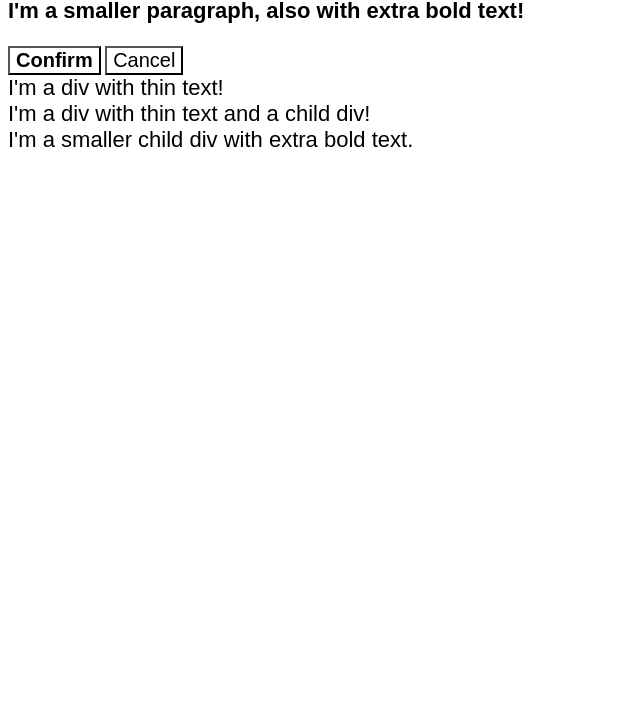
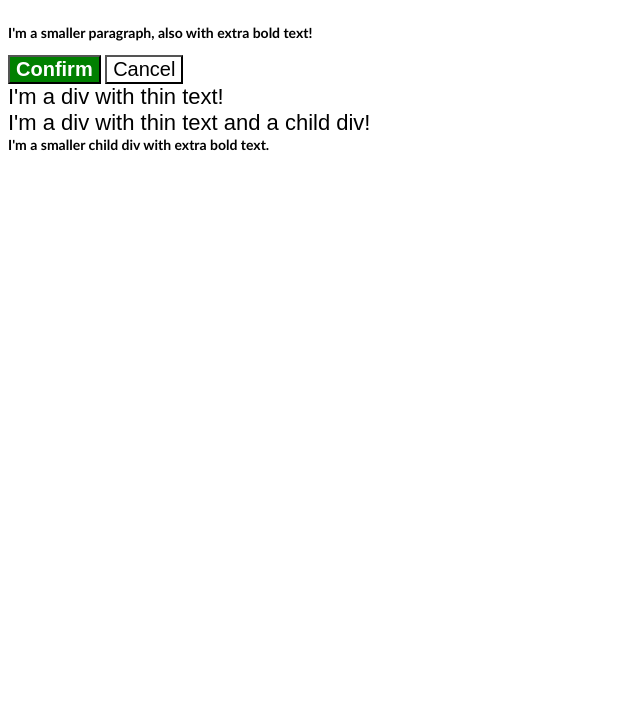
Before and after one commit to YintingChen/yt-odin-css-foundations, a plain HTML site: page 06-cascade-fix/index.html in a window 1280 px wide. Shown: the part 72-800 px from the top of the page, without its empty margins (0-640 px from the left). Drawn offline with Linux system fonts and the light colour scheme.

Commit message:
Add answer to ex-6

```diff
--- a/06-cascade-fix/style.css
+++ b/06-cascade-fix/style.css
@@ -1,5 +1,5 @@
-body{
-  font-family:Arial, Helvetica, sans-serif
+body {
+  font-family: Arial, Helvetica, sans-serif;
 }
 
 .para,
@@ -8,13 +8,14 @@ body{
   font-weight: 800;
 }
 
-.small-para {
+.para.small-para {
   font-size: 14px;
   font-weight: 800;
 }
 
 .para {
-  font-size: 22px;
+  font-size: 30px;
+  font-family: "Gill Sans", "Gill Sans MT", Calibri, "Trebuchet MS", sans-serif;
 }
 
 .confirm {
@@ -29,14 +30,20 @@ body{
   font-size: 20px;
 }
 
-.child {
-  color: rgb(0, 0, 0);
-  font-weight: 800;
-  font-size: 14px;
-}
-
 div.text {
   color: rgb(0, 0, 0);
   font-size: 22px;
   font-weight: 100;
 }
+
+.text .child {
+  color: rgb(0, 0, 0);
+  font-weight: 800;
+  font-size: 14px;
+  font-family: "Gill Sans", "Gill Sans MT", Calibri, "Trebuchet MS", sans-serif;
+}
+
+#confirm-button {
+  background-color: green;
+  color: white;
+}
```
